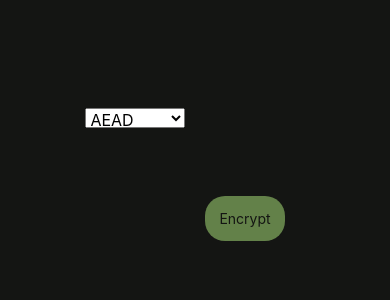
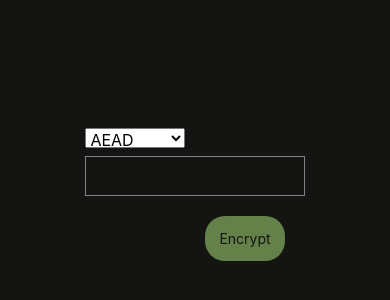
Before and after one commit to xtrycatchx/rn-tink-experiment, a React Native app: screen / in a window 390 px wide. Shown: the part 204-504 px from the top of the page. Built offline with nearby package versions, Linux system fonts and the light colour scheme.

Commit message:
input plain data

```diff
--- a/src/App.js
+++ b/src/App.js
@@ -1,5 +1,5 @@
 import React, { Component } from 'react';
-import { TouchableOpacity, View, Text, Picker } from 'react-native';
+import { TouchableOpacity, View, Text, TextInput, Picker } from 'react-native';
 import { encryptAsymmetric, encryptSymmetric } from './UglyCrypto';
 
 export default class App extends Component {
@@ -25,6 +25,12 @@ export default class App extends Component {
         justifyContent: 'center',
         alignItems: 'center'
       }} >
+
+      <TextInput
+        style={{height: 40, borderColor: 'gray', borderWidth: 1}}
+        onChangeText={(text) => this.setState({text})}
+        value={this.state.text}
+      />
 
         <View style={{
           flexDirection: 'row',
```
Also changed, not shown: package.json (line endings or trailing spaces), 1 other file (tests, documents, lock files or other folders).
